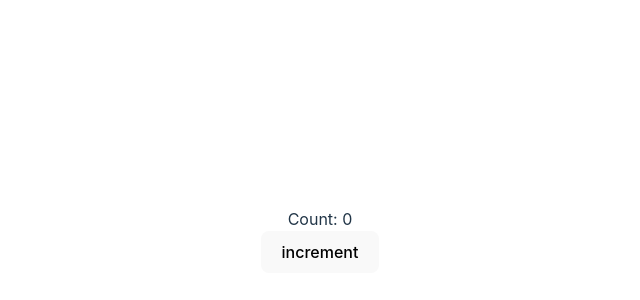
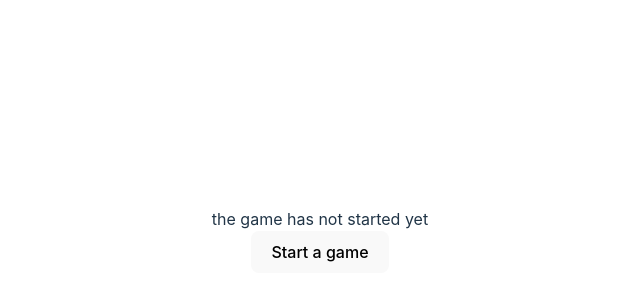
Before and after one commit to Kymaeda/learn_pinia, a Vue app: page / in a window 1280 px wide. Shown: the part 160-460 px from the top of the page, without its empty margins (320-960 px from the left). Built offline with nearby package versions, Linux system fonts and the light colour scheme.

Commit message:
outline for game

```diff
--- a/src/App.vue
+++ b/src/App.vue
@@ -1,14 +1,37 @@
 <script setup>
-import { useCounterStore } from './stores/counter'
+import { useCounterStore } from './stores/counter';
+import { ref, computed } from 'vue';
+import Counter from './components/Counter.vue';
 
-const store = useCounterStore()
+const store = useCounterStore();
+const started = ref(false);
+const timer = ref(5);
+const gameDone = computed(() => timer.value === 0);
+const gameTick = () => {
+  timer.value--;
+  if (gameDone.value) {
+    started.value = false;
+    store.count = 0;
+  } else {
+    runGame();
+  }
+};
+const runGame = () => setTimeout(gameTick, 1000);
+const startGame = () => {
+  timer.value = 5;
+  started.value = true;
+  runGame();
+};
 </script>
 
 <template>
-  <!-- NOTE: enabled to direct access to state value with `store` -->
-  <div>Count: {{ store.count }}</div>
-  <div>
-    <!-- NOTE: enable to update state value directly -->
-    <button @click="store.count++">increment</button>
+  <div v-if="started">
+    <counter></counter>
+  </div>
+  <div v-else>
+    <div>the game has not started yet</div>
+    <div>
+      <button @click="startGame">Start a game</button>
+    </div>
   </div>
 </template>
--- /dev/null
+++ b/src/components/Counter.vue
@@ -0,0 +1,12 @@
+<script setup>
+import { useCounterStore } from '../stores/counter';
+
+const store = useCounterStore();
+</script>
+
+<template>
+  <div>Count: {{ store.count }}</div>
+  <div>
+    <button @click="store.count++">increment</button>
+  </div>
+</template>
```
